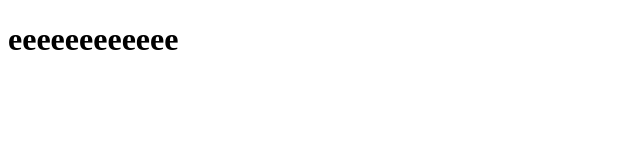
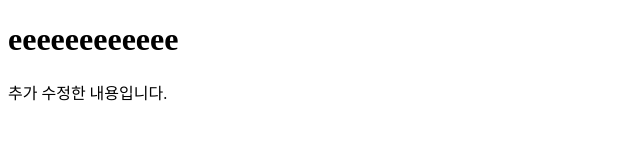
Before and after one commit to ekkkk1230/git-test, a plain HTML site: page index.html in a window 1280 px wide. Shown: the whole page, without its empty margins (0-640 px from the left). Drawn offline with Linux system fonts and the light colour scheme.

Commit message:
Team first commit

```diff
--- a/index.html
+++ b/index.html
@@ -8,5 +8,6 @@
 </head>
 <body>
     <h1>eeeeeeeeeeee</h1>
+    <p>추가 수정한 내용입니다.</p>
 </body>
 </html>
```
